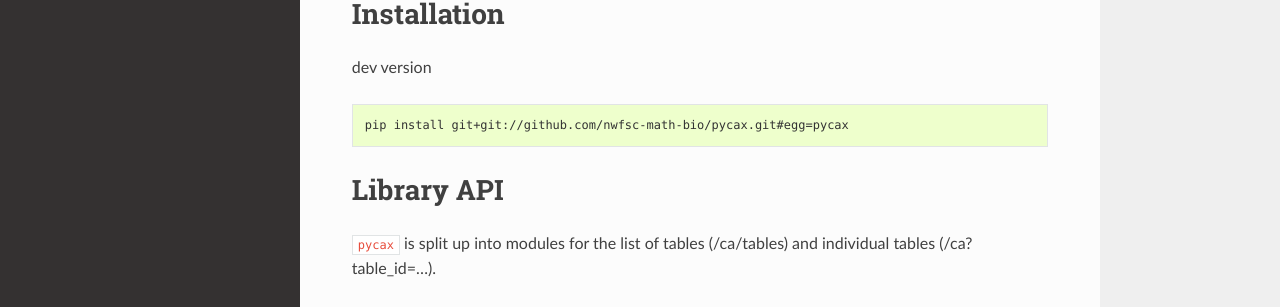
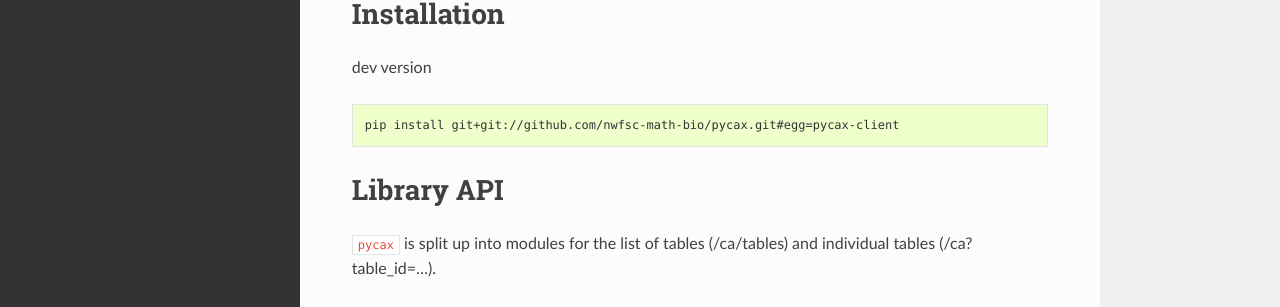
Before and after one commit to noaa-nwfsc/pycax, a Sphinx documentation site: the page built from docs/index.rst, in a window 1280 px wide and 900 px high. Shown: the part 405-712 px from the top of the window. Built offline with Sphinx 7.4.7 and the Read the Docs theme 2.0.0, drawn with Linux system fonts in a browser that asks for light colours; the version number could not be read and is left out.

```diff
--- a/docs/hli.rst
+++ b/docs/hli.rst
@@ -13,7 +13,7 @@ Usage
     from pycax import hli
 
     # Download one record as a data frame
-    df = hli.getdf("NOSA", args={'limit': 1})
+    df = hli.getdf("NOSA", qargs={'limit': 1})
     id = df['popid'][0]
     # Download a data frame using a filter
     filt = {'popid': id}
--- a/docs/index.rst
+++ b/docs/index.rst
@@ -20,13 +20,13 @@ Installation
 
    .. code-block:: console
 
-    pip install pycax
+    pip install pycax-client
 
 dev version
 
 .. code-block:: console
 
-    pip install git+git://github.com/nwfsc-math-bio/pycax.git#egg=pycax
+    pip install git+git://github.com/nwfsc-math-bio/pycax.git#egg=pycax-client
 
 
 Library API
--- a/docs/tables.rst
+++ b/docs/tables.rst
@@ -14,14 +14,14 @@ Usage
 
     from pycax import tables
 
-    query = tables.get("NOSA", args={'limit': 2})
+    query = tables.get("NOSA", qargs={'limit': 2})
     query.execute()
     query.data  # Returns the data
     query.api_url  # Returns the API URL
     query.to_pandas()  # Returns a pandas DataFrame
 
     # Download one record as a data frame
-    df = tables.getdf("NOSA", args={'limit': 1})
+    df = tables.getdf("NOSA", qargs={'limit': 1})
     id = df['popid'][0]
     # Download a data frame using a filter. Here only return popid = 7
     filt = {'popid': id}
```
Also changed, not shown: 3 other files.
